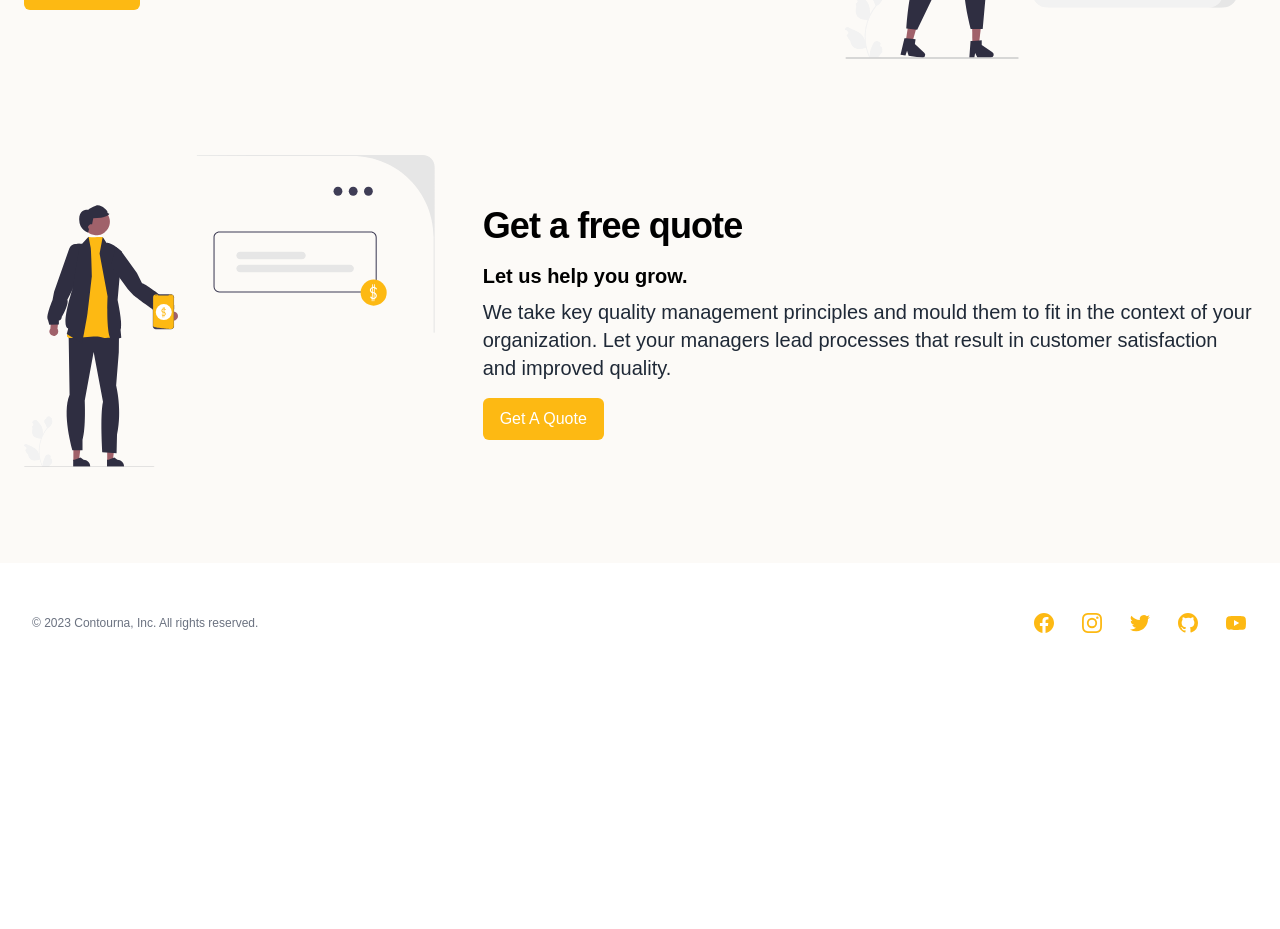
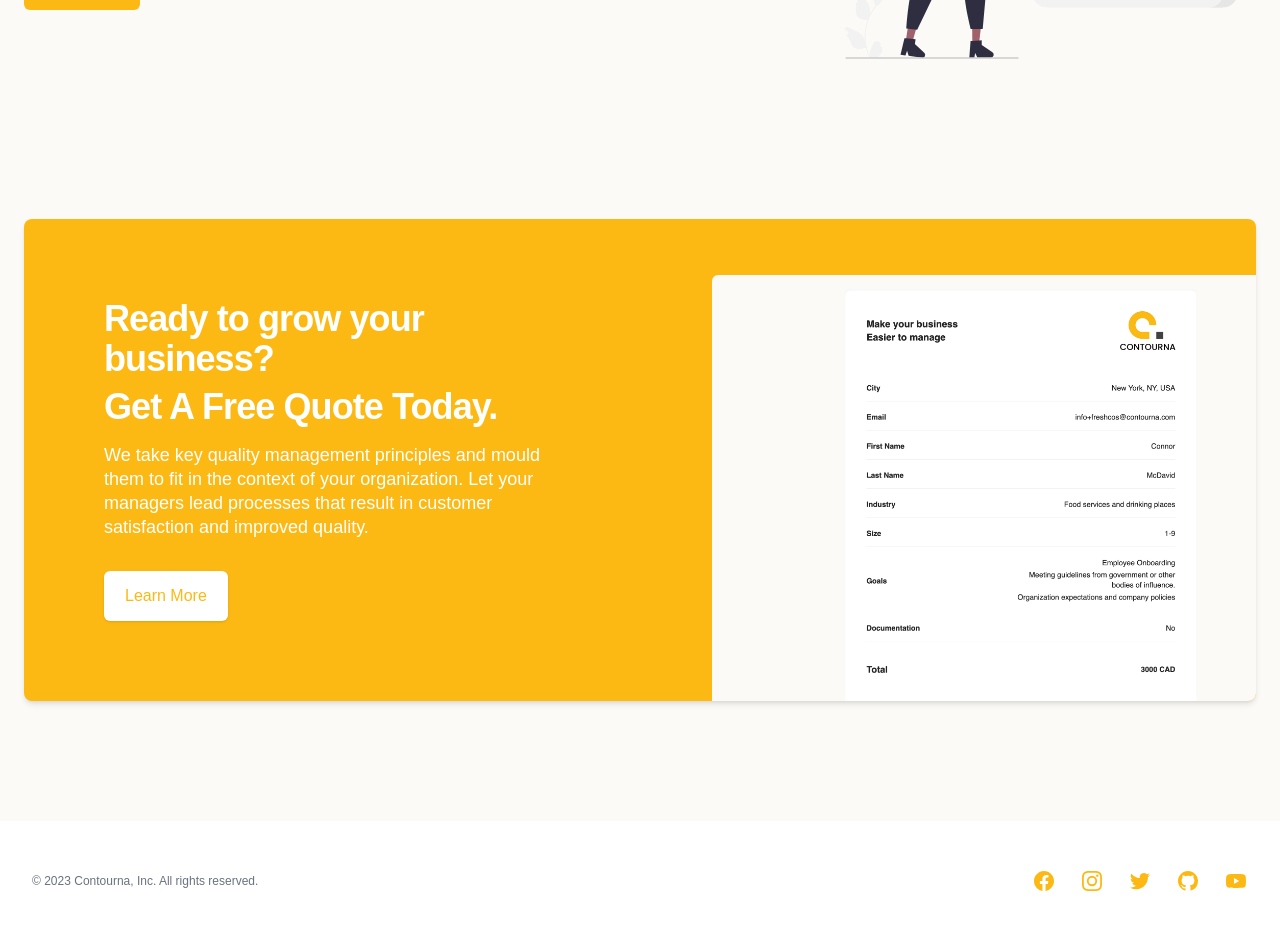
Before and after one commit to Contourna-SaaS/contourna-marketing, a Next.js app: page / in a window 1280 px wide. Shown: the part 980-1909 px from the top of the page. Before the commit the page ends 1663 px from the top, so only its background shows below. Built offline with nearby package versions, Linux system fonts and the light colour scheme.

Commit message:
home page new section

```diff
--- /dev/null
+++ b/src/components/CTABannerHome.tsx
@@ -0,0 +1,41 @@
+export default function CTABannerHome() {
+  return (
+    <div className="container">
+      <div className="mx-auto py-16 mt-8 mb-6">
+        <div className="overflow-hidden rounded-lg bg-c-yellow shadow-md lg:grid lg:grid-cols-2 lg:gap-4">
+          <div className="px-6 pt-10 pb-12 sm:px-16 sm:pt-16 lg:py-16 lg:pr-0 xl:py-20 xl:px-20">
+            <div className="lg:self-center">
+              <h2 className="text-3xl font-bold tracking-tight text-white sm:text-4xl">
+                <span className="block">
+                  Ready to grow your business?
+                </span>
+                <span className="block mt-2">
+                  Get A Free Quote Today.
+                </span>
+              </h2>
+              <p className="mt-4 text-lg leading-6 text-white">
+                We take key quality management principles and mould
+                them to fit in the context of your organization. Let
+                your managers lead processes that result in customer
+                satisfaction and improved quality.
+              </p>
+              <a
+                href="#"
+                className="mt-8 inline-flex items-center rounded-md border border-transparent bg-white px-5 py-3 text-base font-medium text-c-yellow shadow hover:text-c-grey"
+              >
+                Learn More
+              </a>
+            </div>
+          </div>
+          <div className="aspect-w-5 aspect-h-3 -mt-6 md:aspect-w-2 md:aspect-h-1">
+            <img
+              className="translate-x-6 translate-y-6 transform rounded-md object-cover object-left-top sm:translate-x-16 lg:translate-y-20"
+              src="images/get-a-quote-demo.png"
+              alt="Get a quote screenshot"
+            />
+          </div>
+        </div>
+      </div>
+    </div>
+  );
+}
--- a/src/pages/index.tsx
+++ b/src/pages/index.tsx
@@ -6,6 +6,7 @@ import Hero from '@/components/Hero';
 import HowItWorksSVG from '@/assets/how-it-works.svg';
 import QuoteSVG from '@/assets/quote.svg';
 import TwoColumnLayout from '@/components/TwoColumnLayout';
+import CTABannerHome from '@/components/CTABannerHome';
 
 export default function Index() {
   return (
@@ -37,26 +38,7 @@ export default function Index() {
             href: '/how-it-works',
           }}
         />
-        <TwoColumnLayout
-          title="Get a free quote"
-          copy={
-            <p className="text-base leading-6 text-gray-800 lg:text-lg xl:text-xl">
-              <span className="block font-bold text-lg mb-2 lg:text-xl text-black">
-                Let us help you grow.
-              </span>
-              We take key quality management principles and mould them
-              to fit in the context of your organization. Let your
-              managers lead processes that result in customer
-              satisfaction and improved quality.
-            </p>
-          }
-          img={<QuoteSVG className="quote-svg" />}
-          contentSide="right"
-          cta={{
-            title: 'Get A Quote',
-            href: 'https://quote.contourna.com',
-          }}
-        />
+        <CTABannerHome />
       </div>
     </Layout>
   );
```
Also changed, not shown: public/images/get-a-quote-demo.png (added).
